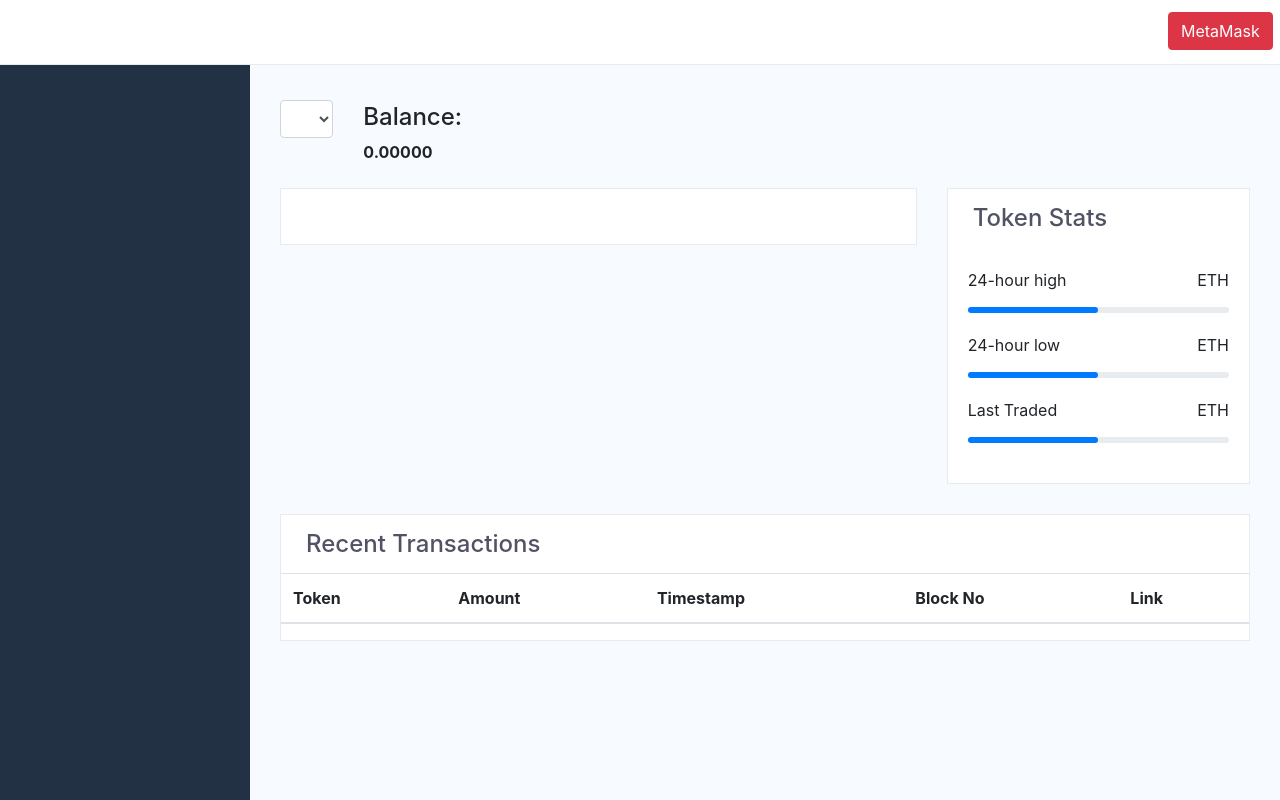
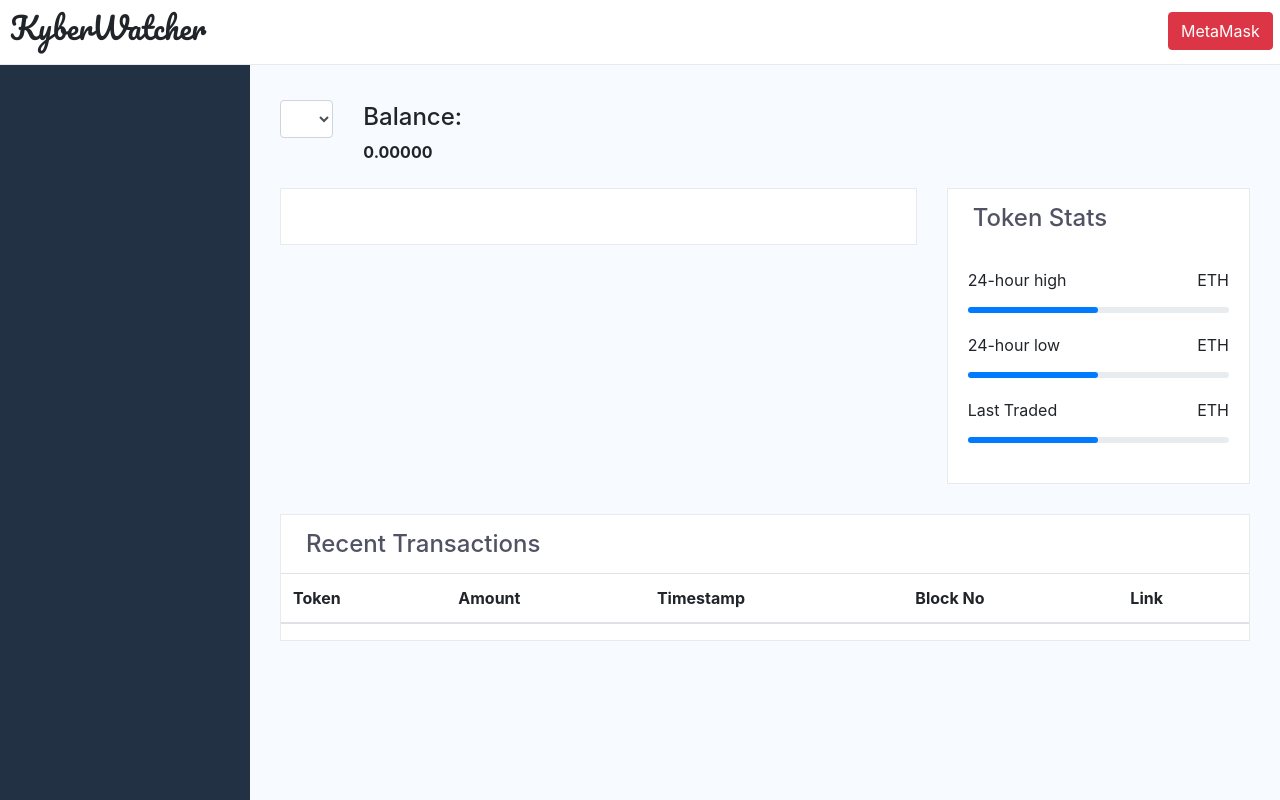
Before and after one commit to siddhanjay/KyberWatch, a website: page public/index.html in a window 1280 px wide. Drawn offline with nearby package versions, Linux system fonts and the light colour scheme; no server answers.

Commit message:
add logo

```diff
--- a/public/index.html
+++ b/public/index.html
@@ -5,9 +5,11 @@
     <title>KyberWatch - Query Kyber Network for historical data</title>
     <link rel="stylesheet" type="text/css" href="style.css">
     <link rel="stylesheet" type="text/css" href="https://stackpath.bootstrapcdn.com/bootstrap/4.1.3/css/bootstrap.min.css">
+    <link href="https://fonts.googleapis.com/css?family=Pacifico" rel="stylesheet">
   </head>
   <body>
     <div id="header">
+      <div id="logo">KyberWatcher</div>
       <div id="connect-metamask"><button type="button" class="btn btn-danger">MetaMask</button></div>
     </div>
     <div id="nav-bar"></div>
--- a/public/index.js
+++ b/public/index.js
@@ -101,7 +101,7 @@ $(document).ready(function() {
       $.get({
         url: host + '/' + token + '/trades',
         data: {
-          "start": "1514233022",
+          "start": "1542033022",
           "stop": "1544253022",
         },
         success: (response) => {
--- a/public/style.css
+++ b/public/style.css
@@ -31,6 +31,14 @@ h4 {
   z-index: 1040;
   background-color: #ffffff;
   border-bottom: 1px solid #e9eaec;
+}
+
+#logo {
+  font-family: 'Pacifico', cursive;
+  font-size: 30px;
+  margin-left: 10px;
+  margin-top: 5px;
+  float:left;
 }
 
 #nav-bar {
```
